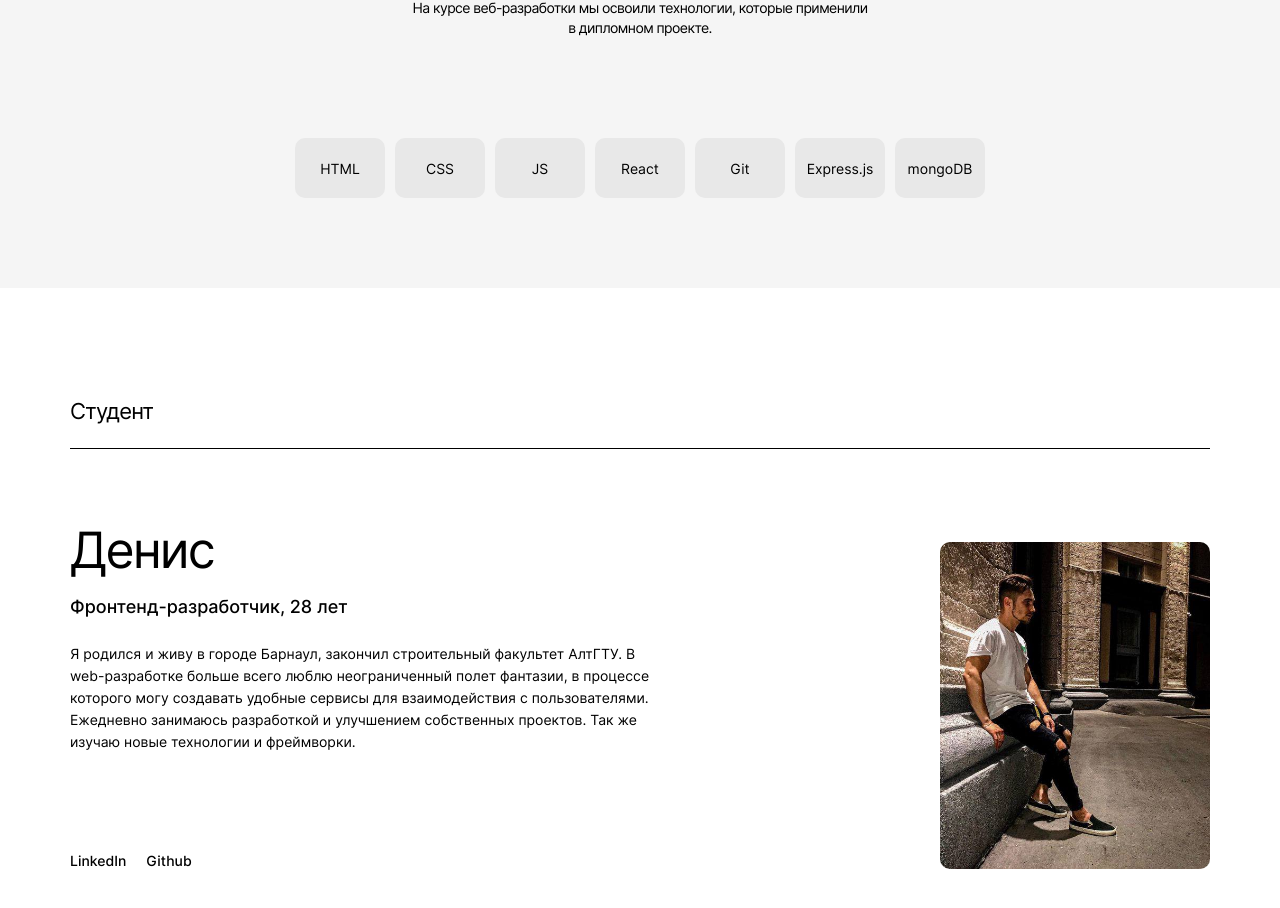
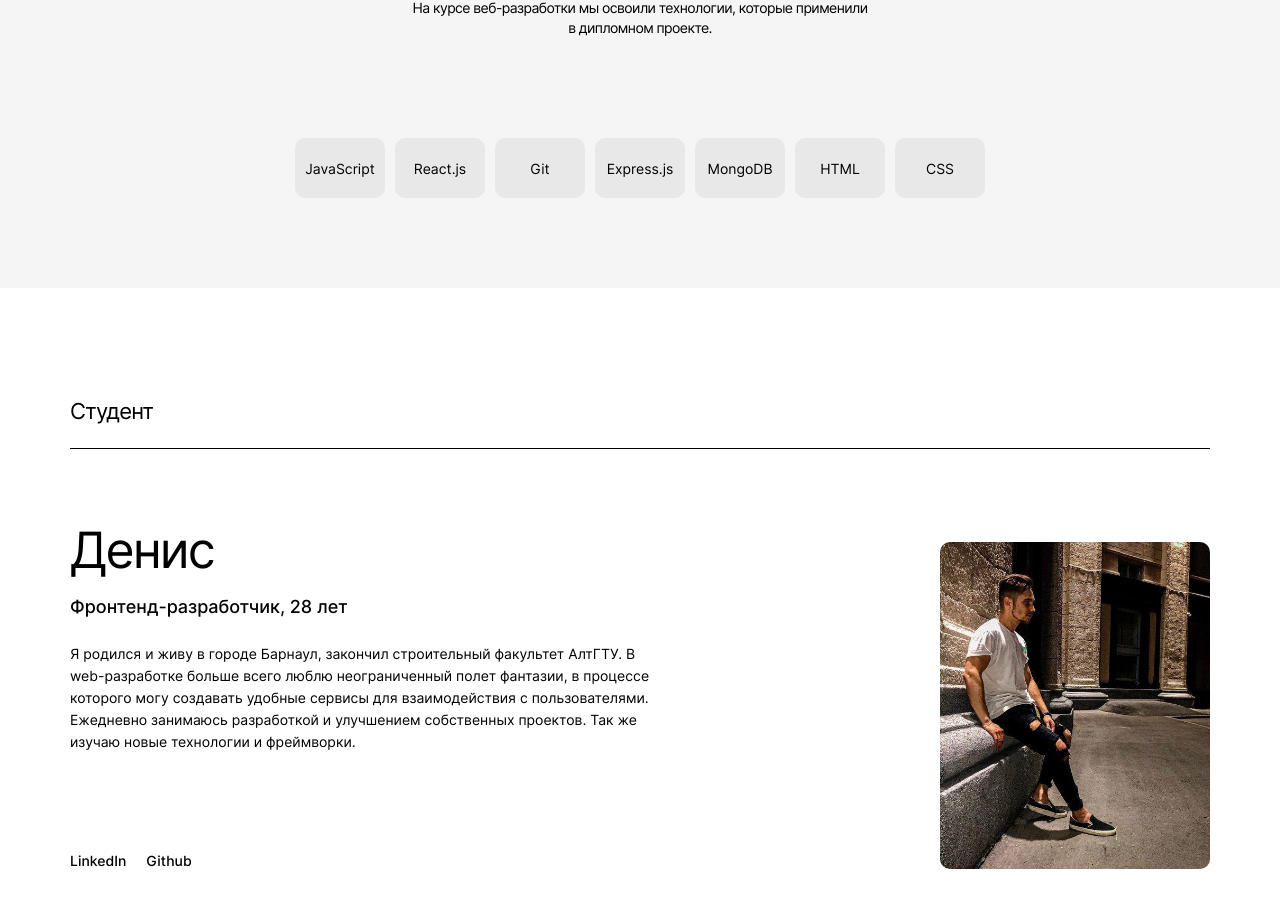
Before and after one commit to codelnd/movies-explorer-frontend, a React (Create React App) app: page / in a window 1280 px wide. Shown: the part 1492-2400 px from the top of the page. Built offline with nearby package versions, Linux system fonts and the light colour scheme.

Commit message:
refactor: дополнить компонент techs

```diff
--- a/src/components/Techs/Techs.js
+++ b/src/components/Techs/Techs.js
@@ -13,13 +13,13 @@ function Techs({ children, techsRef }) {
             дипломном проекте.
           </p>
           <ul className="techs__list">
+            <li className="techs__list-item">JavaScript</li>
+            <li className="techs__list-item">React.js</li>
+            <li className="techs__list-item">Git</li>
+            <li className="techs__list-item">Express.js</li>
+            <li className="techs__list-item">MongoDB</li>
             <li className="techs__list-item">HTML</li>
             <li className="techs__list-item">CSS</li>
-            <li className="techs__list-item">JS</li>
-            <li className="techs__list-item">React</li>
-            <li className="techs__list-item">Git</li>
-            <li className="techs__list-item">Express.js</li>
-            <li className="techs__list-item">mongoDB</li>
           </ul>
         </div>
       </div>
```
